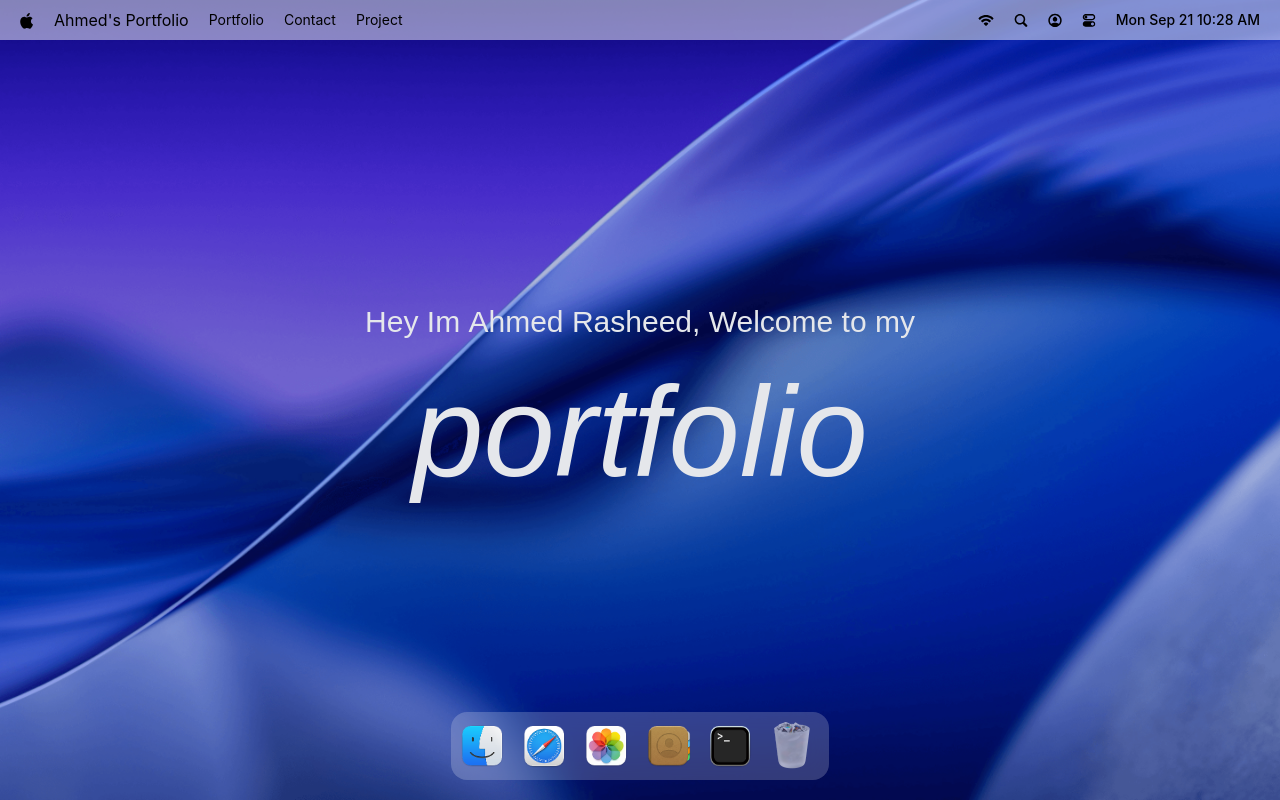
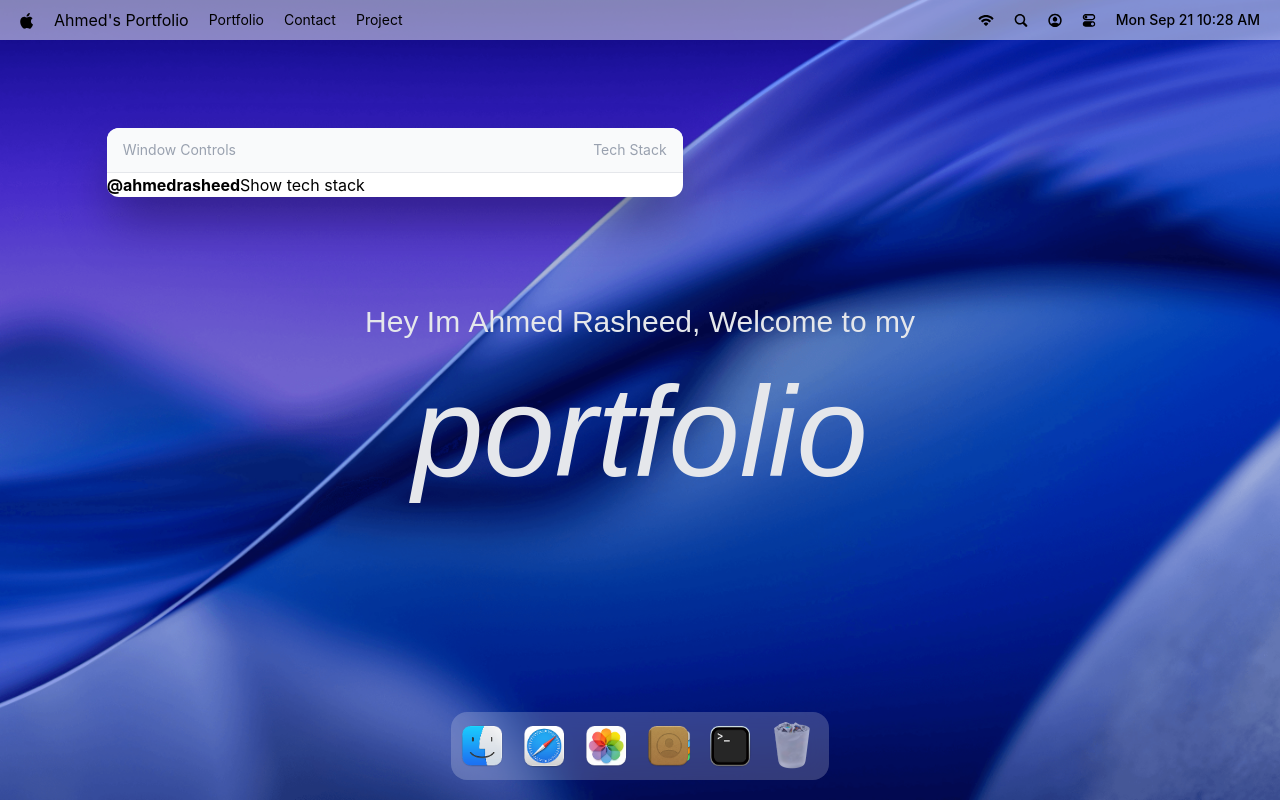
Before and after one commit to ahmedrasheed-dev/Portfolio, a React (Vite) app: page / in a window 1280 px wide. Both pictures are taken after a click on the button 733 px from the left and 746 px from the top of the page. Built offline with nearby package versions, Linux system fonts and the light colour scheme; a web font is replaced by a local one.

Commit message:
Added Window Logic

```diff
--- a/src/App.jsx
+++ b/src/App.jsx
@@ -1,14 +1,22 @@
 
 // import { Dock } from "lucide-react";
-import { Navbar, Welcome ,Dock } from "./components";
+import { Navbar, Welcome, Dock } from "./components";
+import { Draggable } from "gsap/Draggable";
+import gsap from "gsap"
+import {Terminal} from "#windows";
+
+gsap.registerPlugin(Draggable)
+
 
 function App() {
   return (
-   <main>
-      <Navbar/>
-      <Welcome/>
-      <Dock/>
-   </main>
+    <main>
+      <Navbar />
+      <Welcome />
+      <Dock />
+
+      <Terminal/>
+    </main>
   );
 }
 
--- /dev/null
+++ b/src/hoc/WindowWrapper.jsx
@@ -0,0 +1,29 @@
+
+import useWindowStore from "#store/window";
+import { useRef } from "react";
+
+const WindowWrapper = (Component, windowKey) => {
+    const Wrapped = (props) => {
+        const { windows, focusWindow, closeWindow } = useWindowStore();
+        const { isOpen, zIndex } = windows[windowKey];
+        const ref = useRef(null);
+
+        if (!isOpen) return null;
+
+
+        return (
+            <section
+                id={windowKey}
+                ref={ref}
+                style={{ zIndex }}
+                className="absolute"
+            >
+                <Component  {...props} />
+            </section>
+        )
+    }
+
+    Wrapped.displayName = `WindowWrapper(${Component.displayName || Component.name || "Component"})`
+    return Wrapped;
+}
+export default WindowWrapper;
--- /dev/null
+++ b/src/windows/Terminal.jsx
@@ -0,0 +1,21 @@
+import WindowWrapper from "#hoc/WindowWrapper";
+
+const Terminal = () => {
+    return (
+        <>
+            <div id="window-header">
+                <p>Window Controls</p>
+                <p>Tech Stack</p>
+            </div>
+
+            <div className="tech-stack-container">
+                <p>
+                    <span className="font-bold">@ahmedrasheed</span>
+                    Show tech stack
+                </p>
+            </div>
+        </>
+    );
+}
+const TerminalWindow = WindowWrapper(Terminal, "terminal");
+export default TerminalWindow;
--- /dev/null
+++ b/src/windows/index.js
@@ -0,0 +1,3 @@
+import Terminal from "./Terminal";
+
+export {Terminal};
```
